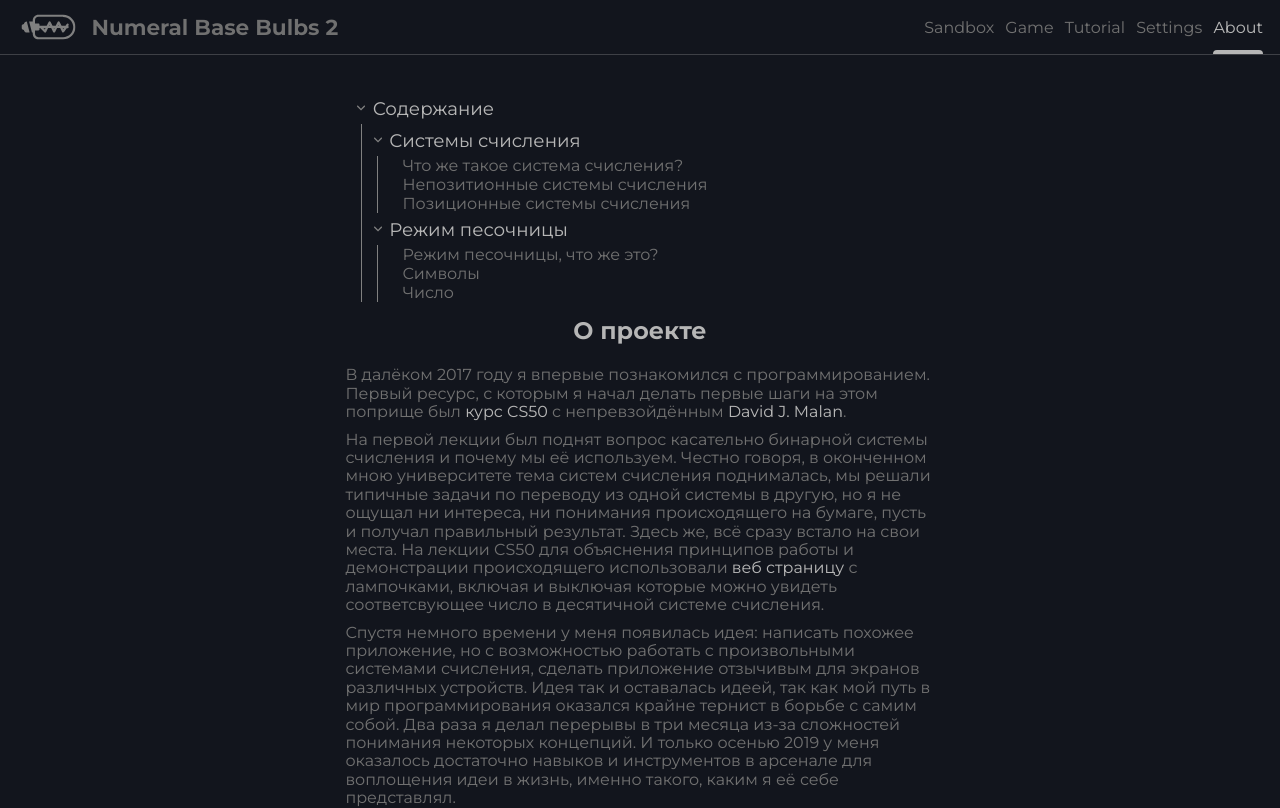
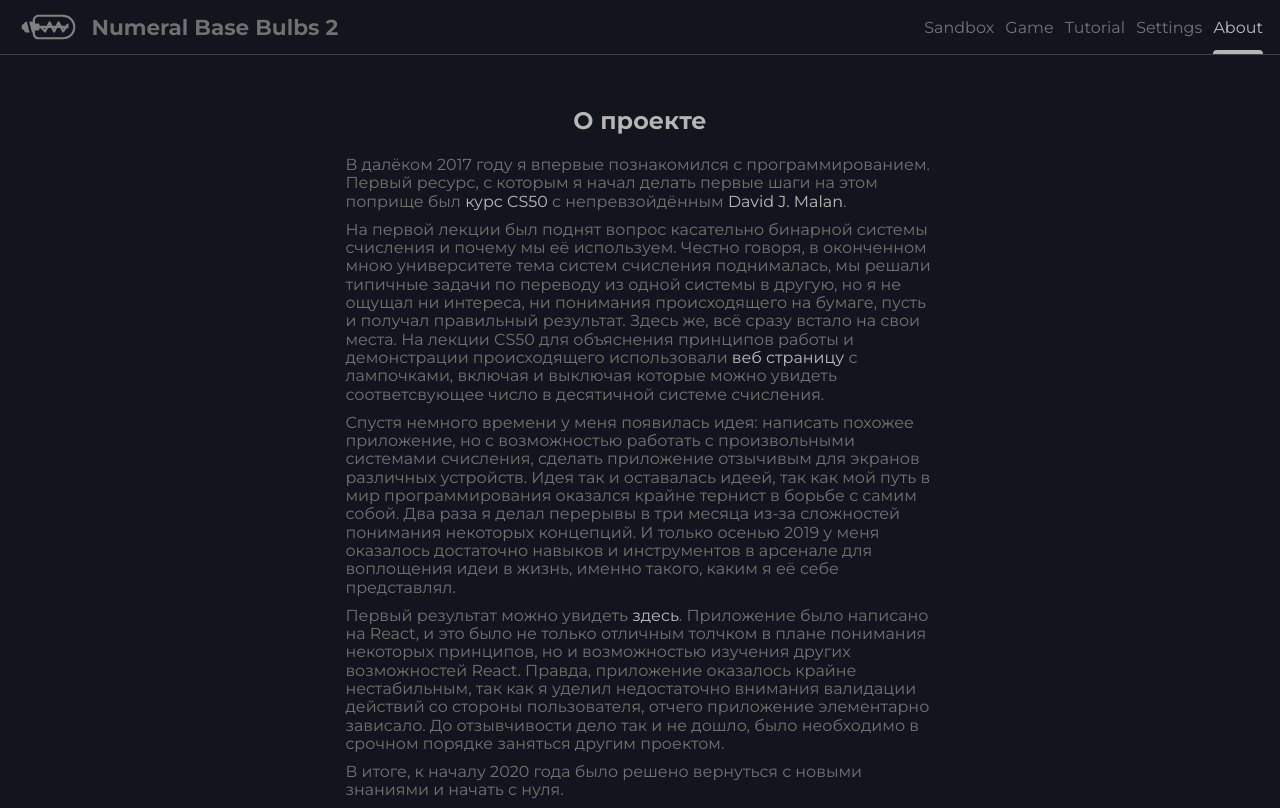
Before and after one commit to EricRovell/numeral-base-bulbs-v2, a Next.js app: page /about in a window 1280 px wide. Shown: the top 808 px of the page. Built offline with nearby package versions, Linux system fonts and the light colour scheme.

Commit message:
getting contents from props

```diff
--- a/src/components/Layout/Article/LayoutArticle.jsx
+++ b/src/components/Layout/Article/LayoutArticle.jsx
@@ -1,28 +1,15 @@
 import Navigation from "components/UI/Navigation/Navigation";
 import Article from "./Article";
 
-import contentsEN from "components/UI/Navigation/map-en";
-import contentsRU from "components/UI/Navigation/map-ru";
-
 import style from "./layout-article.module.css";
 
-/* const contents = async ({ lang }) => {
-  return await {
-    "EN": import("components/UI/Navigation/map-en"),
-    "RU": import("components/UI/Navigation/map-ru")
-  }[lang];
-}; */
-
-const LayoutArticle = ({ children }) => {
-
-  return (
+const LayoutArticle = ({ children, contents }) => (
   <main className={style["layout-article"]}>
-      <Navigation items={contentsRU} />
+    <Navigation items={contents} />
     <Article>
       {children}
     </Article>
   </main>
 );
-};
 
 export default LayoutArticle;
```
Lines whose indentation alone changed are shown as unchanged.
